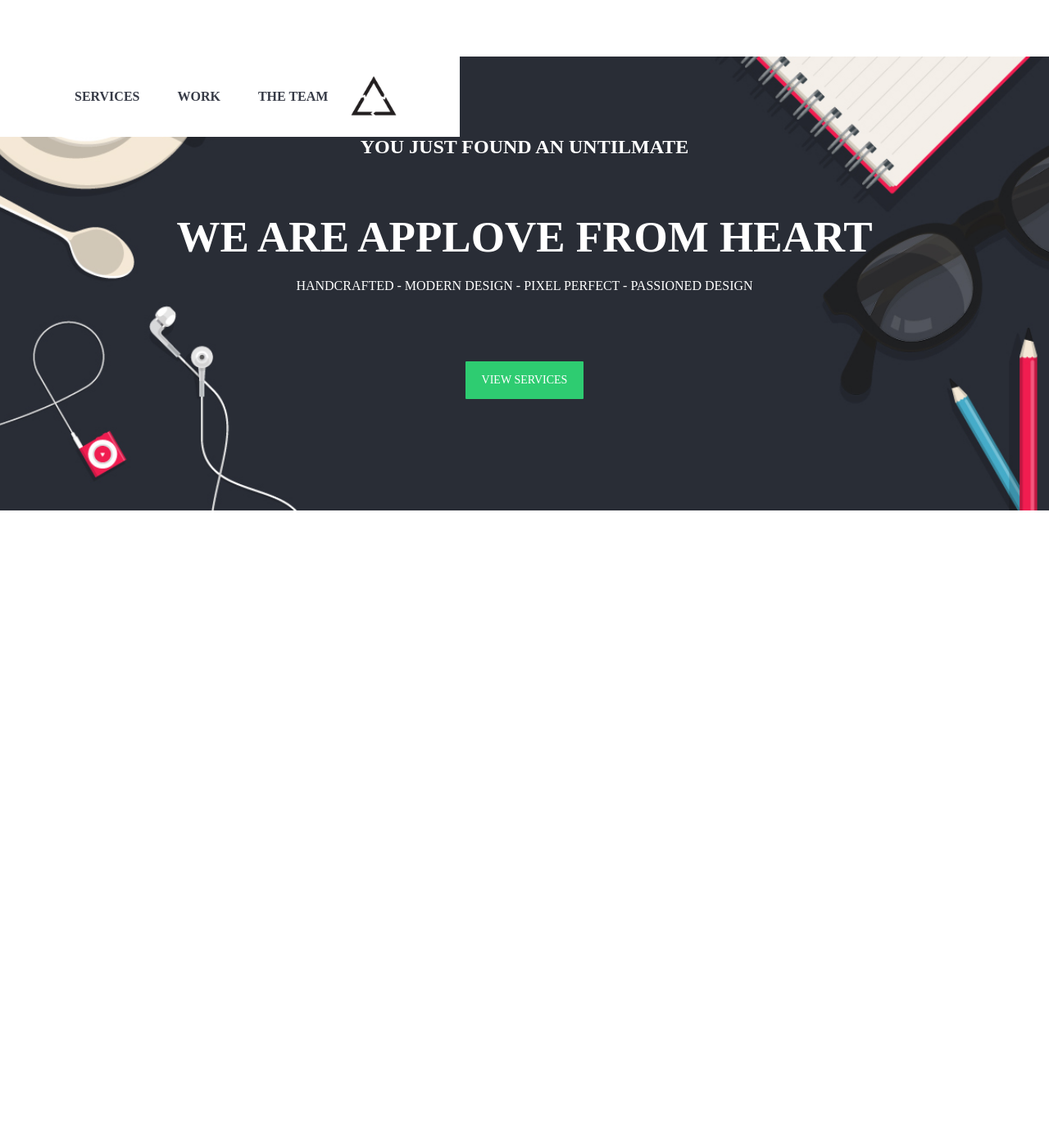
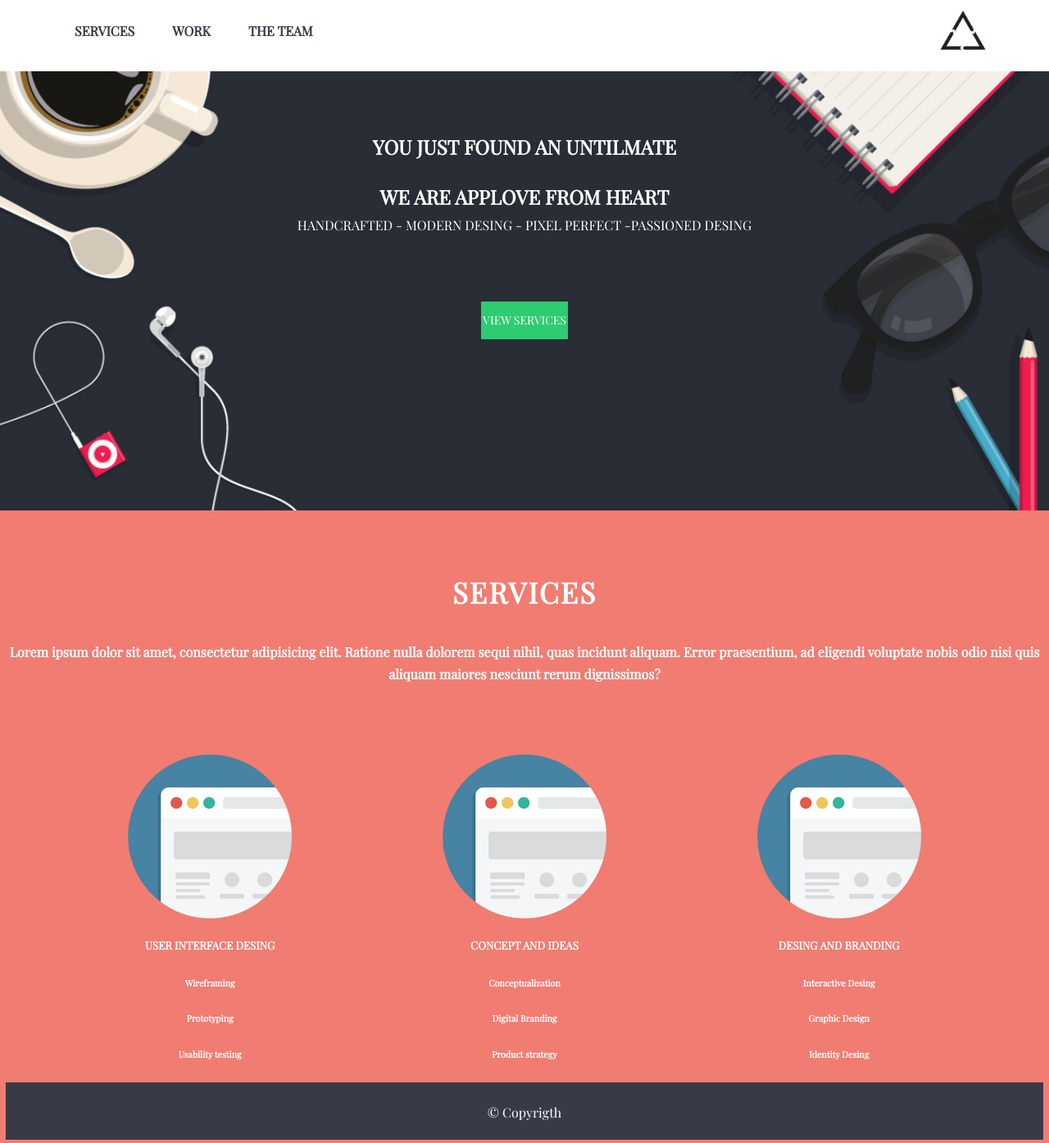
Before and after one commit to leaden/applove, a plain HTML site: page index.html in a window 1280 px wide. Shown: the part 11-1406 px from the top of the page at 82% size. Before the commit the page ends 800 px from the top, so only its background shows below. Drawn offline with nearby package versions, Linux system fonts and the light colour scheme.

Commit message:
ejercicio guiado completo

```diff
--- a/css/common.css
+++ b/css/common.css
@@ -14,25 +14,3 @@
 .text-uppercase {
   text-transform: uppercase;
 }
-
-.link{
-	font-weight: 700;
-	padding: 21px;
-	display: inline-block; /*crea caja de bloques, pero al estar con cajas que lo rodean es una caja en linea */
-}
-
-.logo{
-	float: right;
-}
-
-header{
-	position: fixed;
-	background: white;
-	width: 100%
-	top: 0;
-}
-
-.menu{
-	padding: 14px 70px;
-	overflow: auto;
-}
--- a/css/main.css
+++ b/css/main.css
@@ -17,6 +17,7 @@
 
 body {
   /* Establece la fuente de Google aquí */
+  font-family: 'Playfair Display', serif;
   margin: 0 auto;
   font-size: 16px;
   line-height: 1.71429;
@@ -35,7 +36,24 @@ a {
 a:hover {
   color: #E95853;
 }
-
+.link{
+  font-weight: 700;
+  padding: 21px;
+  display: inline-block; /* crear cajas que son de bloque  */
+}
+.logo{
+  float: right;
+}
+header{
+  position: fixed;
+  background: white;
+  width: 100%;
+  top: 0;
+}
+.menu{
+  padding: 14px 70px;
+  overflow: auto;
+}
 #home{
   background-image: url(../assets/images/bg-home.jpg);
   background-position: center;
@@ -45,24 +63,43 @@ height: 554px;
   text-align: center;
   margin-top: 80px;
 }
-
 #home .container{
   color: white;
   padding: 70px;
 }
-
 .text-home{
   font-size: 53px;
 }
-
 .btn-home{
   background: #2Ecc71;
   color: #fff;
-  padding: 11px 20px;
+  padding: 11px 2px;
   border-radius: 1px;
-  font-weight: 500;
+  font-weight: 500px;
   text-transform: uppercase;
   margin-top: 63px;
   display: inline-block;
   font-size: 14px;
 }
+#services{
+  background-color: #F17C72;
+  text-align: center;
+  color: #fff;
+  padding: 70px 7px;
+}
+.box-services{
+  display: inline-block;
+  width: 30%;
+  margin-top: 63px;
+}
+.text-services{
+  font-size: 35px;
+  letter-spacing: 2px;
+}
+footer{
+  text-align: center;
+  height: 70px;
+  background-color: #373b47;
+  color: white;
+  padding-top: 7px;
+}
--- a/index.html
+++ b/index.html
@@ -4,6 +4,7 @@
 	<meta charset="UTF-8">
 	<title>Applove</title>
 	<!-- Importa la fuente del proyecto (Raleway) de Google Fonts (https://fonts.google.com) -->
+	<link href="https://fonts.googleapis.com/css?family=Playfair+Display" rel="stylesheet">
 
 	<!-- Enlaza tu CSS reutilizable aquí (common.css) -->
 	<link rel="stylesheet" type="text/css" href="css/common.css">
@@ -18,22 +19,52 @@
 			<a href="#" class="text-uppercase link">Services</a>
 			<a href="#" class="text-uppercase link">Work</a>
 			<a href="#" class="text-uppercase link">The team</a>
-  <img src="assets/images/logo-r.png" class="logo" alt="Logo" width="70">
+			<img src="assets/images/logo-r.png" class="logo" alt="logo" width="70">
 		</div>
 	</header>
 	<section id="home">
 		<div class="container">
 			<h2>YOU JUST FOUND AN UNTILMATE</h2>
-	<h1 class="text-uppercase text-home mb-0">we are applove from heart
-	</h1>
-	<p class="text-uppercase mt-0">
-	HANDCRAFTED - MODERN DESIGN - PIXEL PERFECT - PASSIONED DESIGN
-	</p>
+			<h1 class="text-uppercase mb-0">we are applove from heart</h1>
+			<p class="text-uppercase mt-0">HANDCRAFTED - MODERN DESING - PIXEL PERFECT -PASSIONED DESING</p>
 			<a href="#services" class="btn-home">View services</a>
 		</div>
 	</section>
-
+	<section id="services">
+		<div class="container">
+			<h2 class="text-uppercase text-services mt-0">
+				Services
+			</h2>
+			<h4>
+				Lorem ipsum dolor sit amet, consectetur adipisicing elit. Ratione nulla dolorem sequi nihil, quas incidunt aliquam. Error praesentium, ad eligendi voluptate nobis odio nisi quis aliquam maiores nesciunt rerum dignissimos?
+			</h4>
+			<div class="box-services">
+				<img src="assets/images/website.png" alt="website" width="200">
+				<h5 class="mb-0">USER INTERFACE DESING</h5>
+				<h6 class="m-0">Wireframing</h6>
+				<h6 class="m-0">Prototyping</h6>
+				<h6 class="m-0">Usability testing</h6>
+			</div>
+			<div class="box-services">
+				<img src="assets/images/website.png" alt="website" width="200">
+				<h5 class="mb-0">CONCEPT AND IDEAS</h5>
+				<h6 class="m-0">Conceptualization</h6>
+				<h6 class="m-0">Digital Branding</h6>
+				<h6 class="m-0">Product strategy</h6>
+			</div>
+			<div class="box-services">
+				<img src="assets/images/website.png" alt="website" width="200">
+				<h5 class="mb-0">DESING AND BRANDING</h5>
+				<h6 class="m-0">Interactive Desing</h6>
+				<h6 class="m-0">Graphic Design</h6>
+				<h6 class="m-0">Identity Desing</h6>
+			</div>
+		</div>
+		<footer>
+			<p>© Copyrigth</p>
+		</footer>
+	</section>
 	<!-- Enlaza tu JS aquí -->
-
+	<script type="text/javascript" src="js/app.js"></script>
 </body>
 </html>
```
Also changed, not shown: 1 other file. Lines whose indentation alone changed are shown as unchanged.
